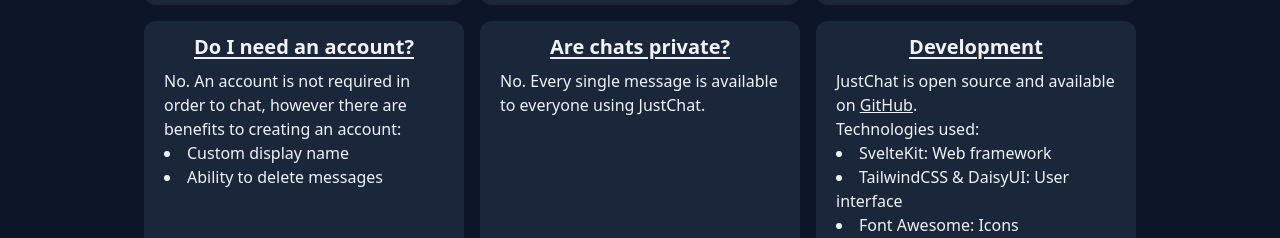
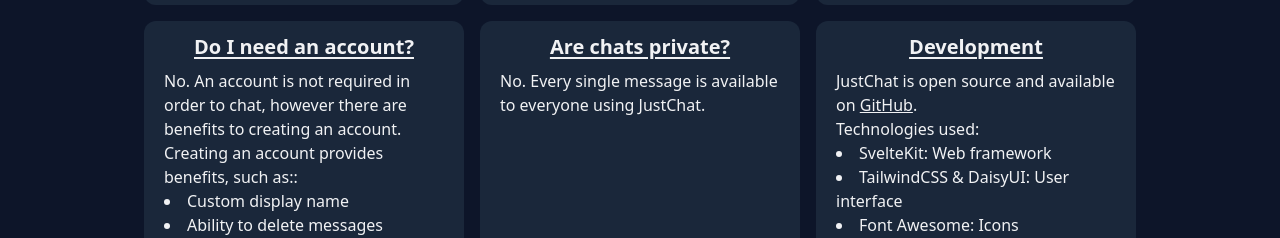
Before and after one commit to Oded2/EmberChat, a SvelteKit app: page /about in a window 1280 px wide. Shown: the part 444-682 px from the top of the page. Built offline with nearby package versions, Linux system fonts and the light colour scheme; no server answers.

Commit message:
Update about page content for clarity on account benefits

```diff
--- a/src/routes/about/+page.svelte
+++ b/src/routes/about/+page.svelte
@@ -29,7 +29,7 @@
 		<AboutCard title="Do I need an account?">
 			<span class="after:content-[':']">
 				No. An account is not required in order to chat, however there are benefits to creating an
-				account
+				account. Creating an account provides benefits, such as:
 			</span>
 			<ul class="list-inside list-disc">
 				<li>Custom display name</li>
```
